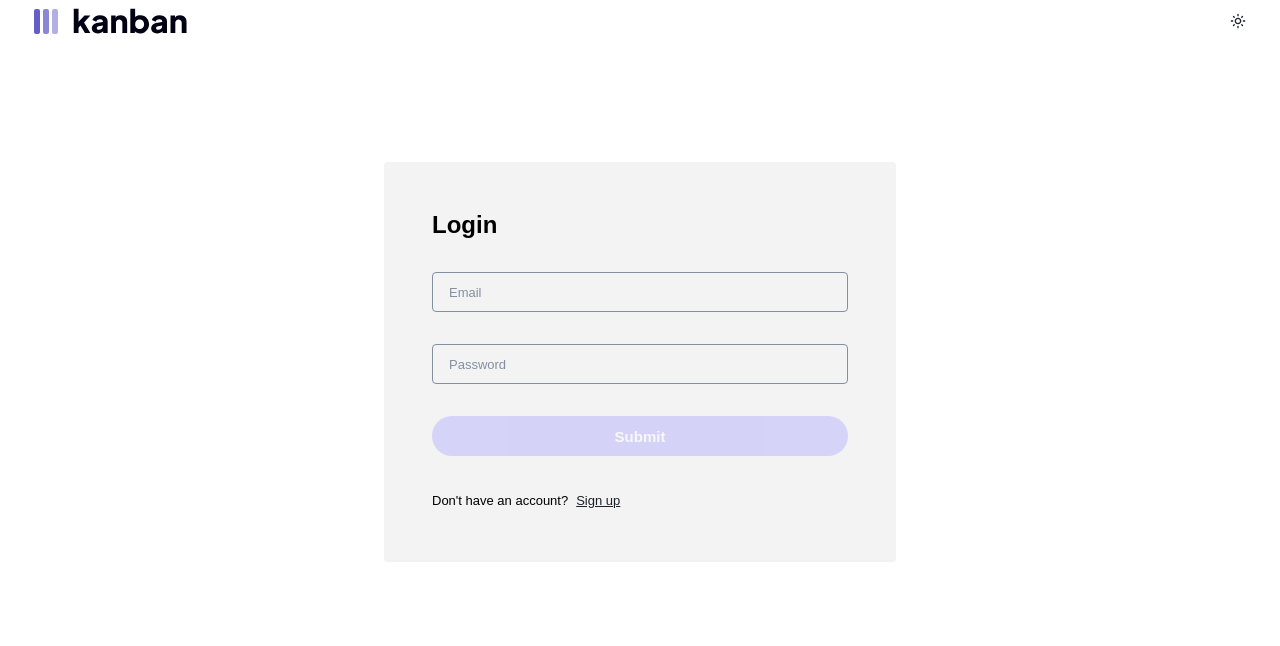
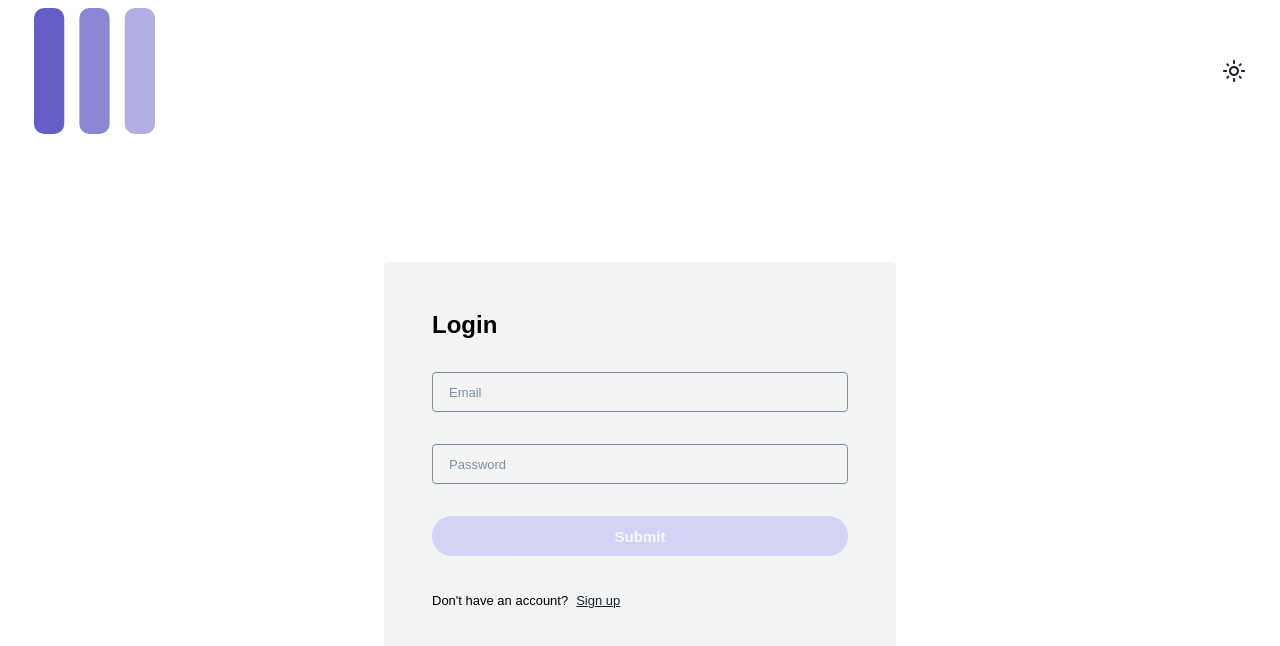
Before and after one commit to akinloludavid/kanban-task-mgt-ui, a React (Vite) app: page /auth/login in a window 1280 px wide. Shown: the top 646 px of the page. Built offline with nearby package versions, Linux system fonts and the light colour scheme; no server answers.

Commit message:
update submit button bgcolor when loading, update logo auth container

```diff
--- a/src/components/ColorModeToggle/index.tsx
+++ b/src/components/ColorModeToggle/index.tsx
@@ -8,6 +8,7 @@ const ColorModeToggle = () => {
             as={colorMode === 'dark' ? MdOutlineNightlight : MdOutlineLightMode}
             onClick={toggleColorMode}
             cursor='pointer'
+            fontSize={'24px'}
         />
     )
 }
--- a/src/components/ModalContainer/index.tsx
+++ b/src/components/ModalContainer/index.tsx
@@ -30,7 +30,7 @@ const ModalContainer = ({
     return (
         <Modal isOpen={isOpen} onClose={onClose} isCentered>
             <ModalOverlay />
-            <ModalContent py='24px'>
+            <ModalContent py='24px' w={['90%', '100%']}>
                 <ModalHeader
                     display={'flex'}
                     alignItems='center'
--- a/src/layout/Navbar/CreateNewTaskModal.tsx
+++ b/src/layout/Navbar/CreateNewTaskModal.tsx
@@ -254,6 +254,7 @@ const CreateNewTaskModal = ({ isOpen, onClose }: IDialog) => {
                                 w='full'
                                 type='submit'
                                 isLoading={isCreatingTask}
+                                _hover={{}}
                             >
                                 Create Task
                             </Button>
--- a/src/layout/Navbar/UpdateBoardModal.tsx
+++ b/src/layout/Navbar/UpdateBoardModal.tsx
@@ -215,6 +215,7 @@ const UpdateBoardModal = ({ isOpen, onClose }: IDialog) => {
                                 w='full'
                                 type='submit'
                                 isLoading={isBoardUpdateLoading}
+                                _hover={{}}
                             >
                                 Update Board
                             </Button>
--- a/src/layout/Sidebar/CreateBoardModal.tsx
+++ b/src/layout/Sidebar/CreateBoardModal.tsx
@@ -220,6 +220,7 @@ const CreateBoardModal = ({ onClose, isOpen }: IDialog) => {
                                     type='submit'
                                     isLoading={isBoardCreationLoading}
                                     mt='16px'
+                                    _hover={{}}
                                 >
                                     Create New Board
                                 </Button>
--- a/src/pages/Auth/index.tsx
+++ b/src/pages/Auth/index.tsx
@@ -1,6 +1,5 @@
-import { Box, Flex, useColorModeValue } from '@chakra-ui/react'
+import { Box, Flex, Image, useColorModeValue } from '@chakra-ui/react'
 import ColorModeToggle from '../../components/ColorModeToggle'
-import Logo from '../../components/Logo'
 import { IChildren } from '../../types'
 
 const AuthContainer = ({ children }: IChildren) => {
@@ -13,7 +12,11 @@ const AuthContainer = ({ children }: IChildren) => {
                 justify='space-between'
                 align={'center'}
             >
-                <Logo />
+                <Image
+                    onClick={() => {}}
+                    src='/assets/logo-mobile.svg'
+                    w={'10%'}
+                />
                 <ColorModeToggle />
             </Flex>
             <Flex
```
